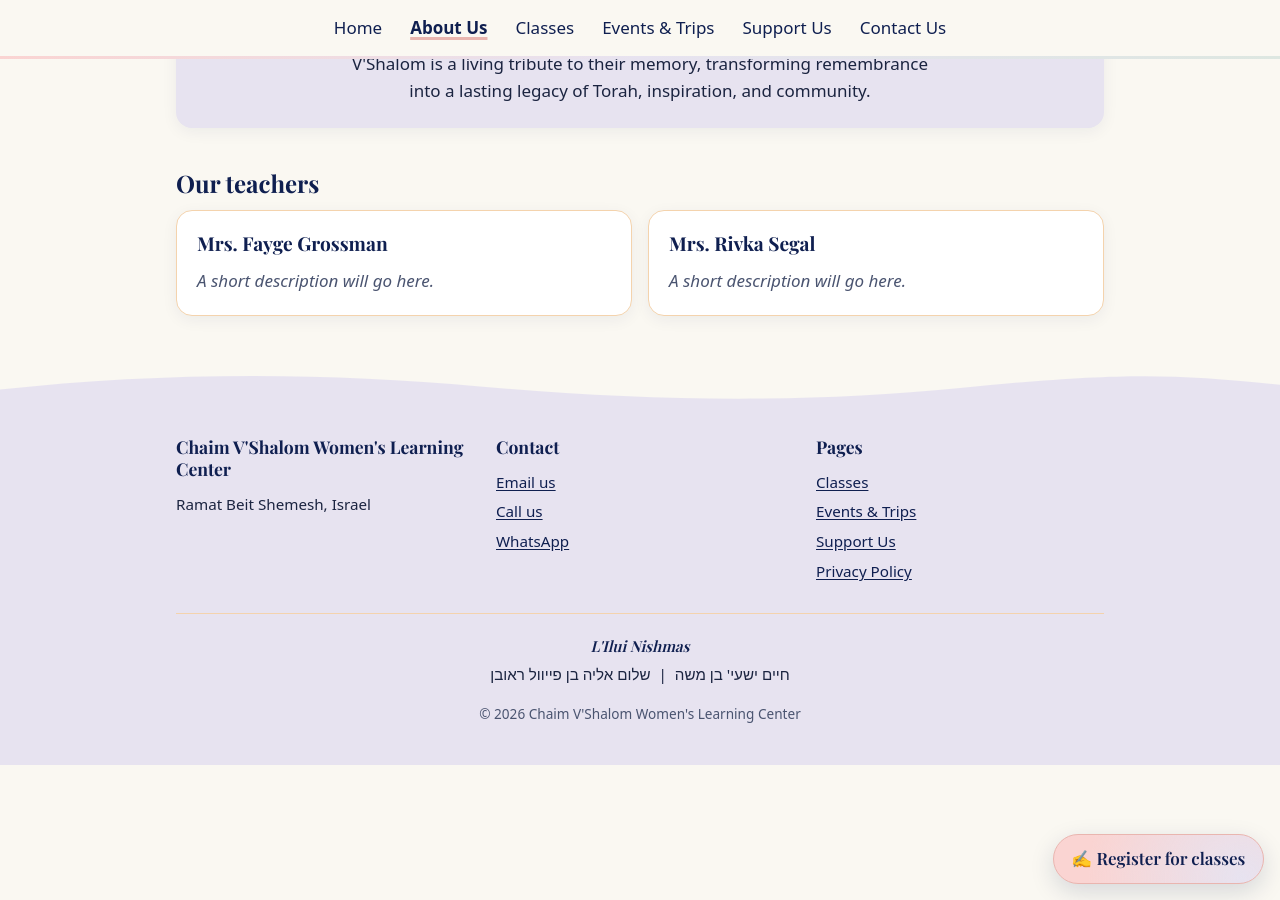
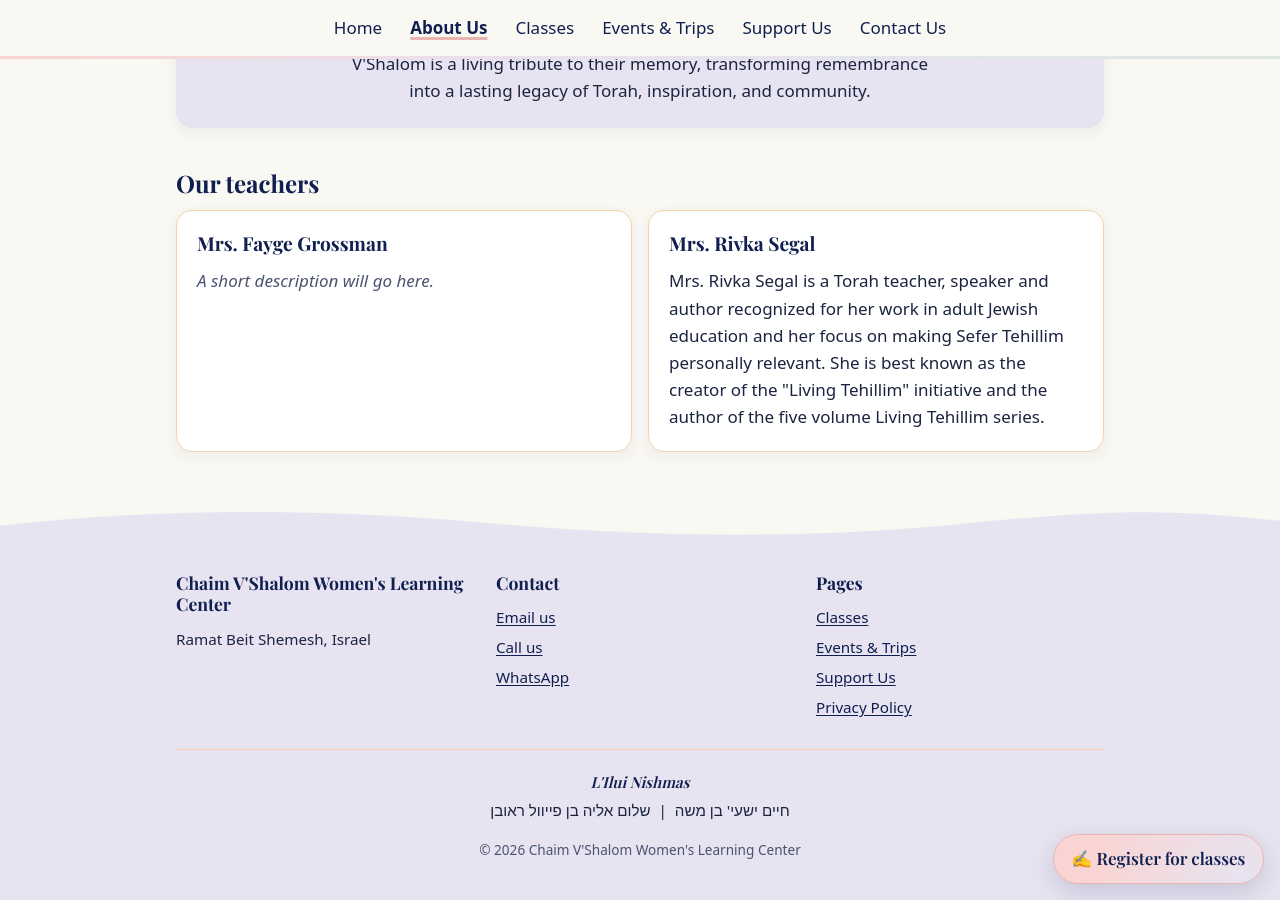
Before and after one commit to mos26613/ChaimVshalom, a Jekyll site: the page built from about.html, in a window 1280 px wide and 900 px high, scrolled down 1323 px. Built offline with Jekyll 4.4.1, drawn with Linux system fonts in a browser that asks for light colours; some web fonts are replaced.

Commit message:
About page: Mrs. Rivka Segal's description
Co-Authored-By: Claude Opus 5.5 <noreply@anthropic.com>
Claude-Session: https://claude.ai/code/session_011GMQDGsLDzKwhQTsSCZg3V

```diff
--- a/about.html
+++ b/about.html
@@ -35,7 +35,7 @@ description: "About Chaim V'Shalom Women's Learning Center."
           </div>
           <div class="card">
             <h3>Mrs. Rivka Segal</h3>
-            <p class="placeholder">A short description will go here.</p>
+            <p>Mrs. Rivka Segal is a Torah teacher, speaker and author  recognized for her work in adult Jewish education and her focus on making Sefer Tehillim personally relevant. She is best known as the creator of the "Living Tehillim" initiative and the author of the five volume Living Tehillim  series.</p>
           </div>
         </div>
       </section>
```
Also changed, not shown: tests/test_about.js (+4 -2 lines).
